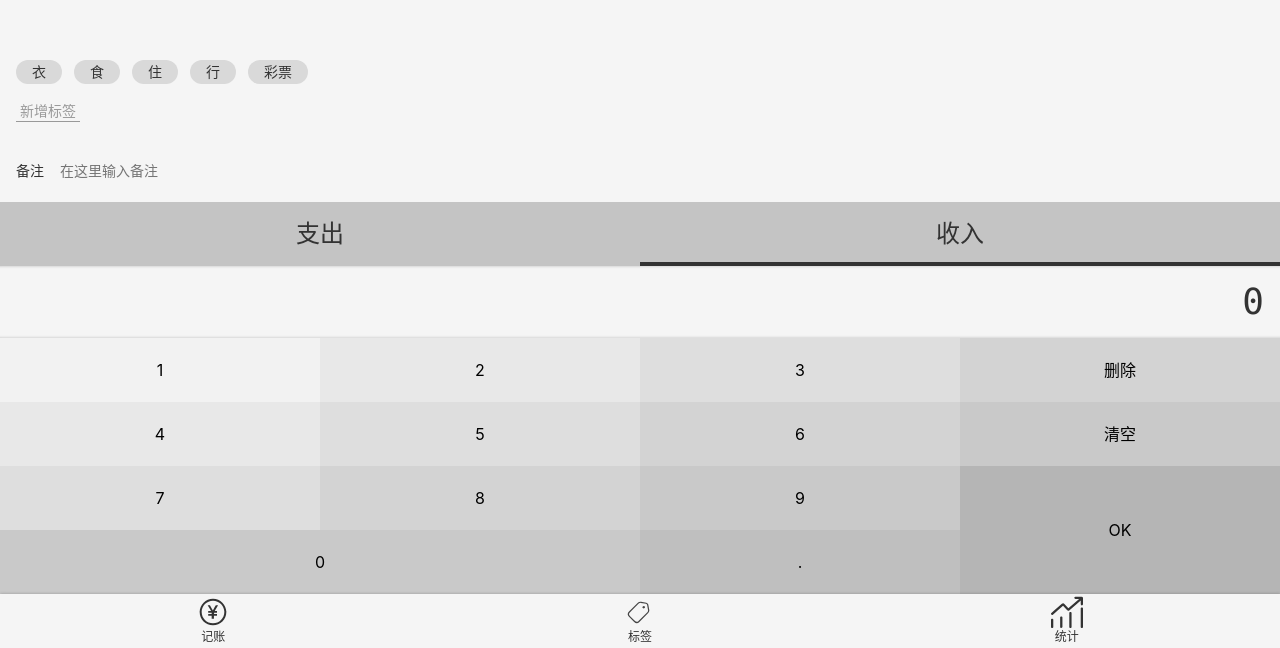
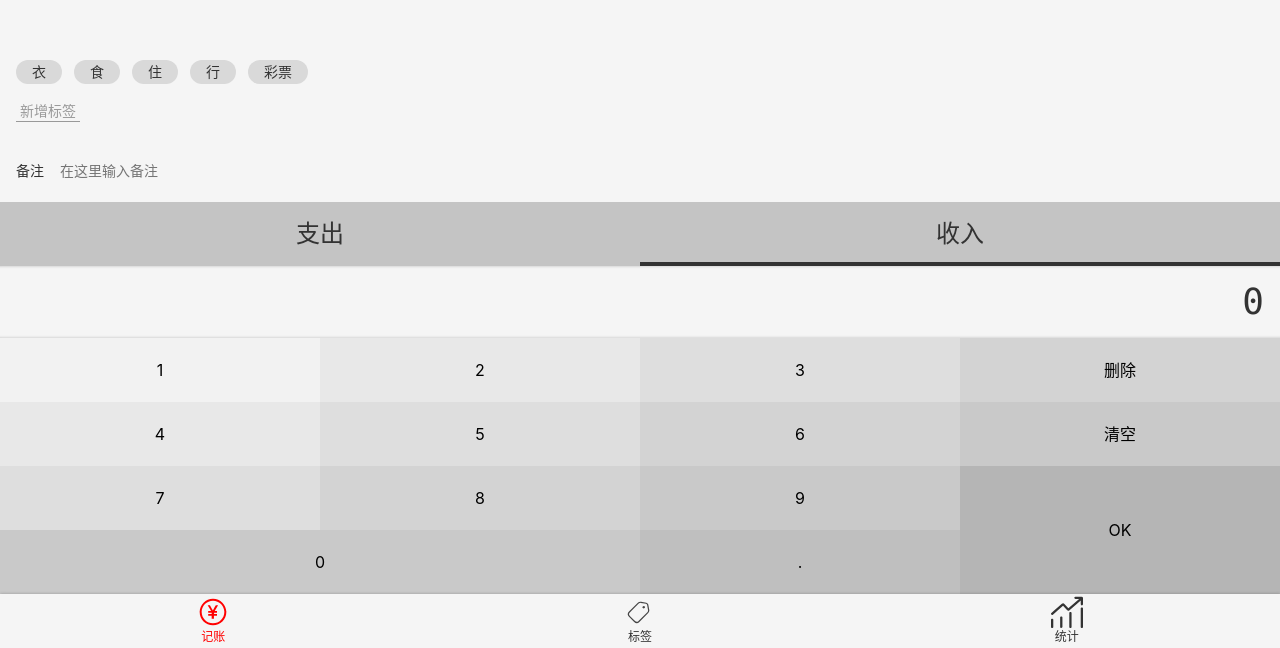
Before and after one commit to joeywongz/keeboo, a Vue app: page /labels/edit/1#/money in a window 1280 px wide. Shown: the part 152-800 px from the top of the page. Built offline with nearby package versions, Linux system fonts and the light colour scheme.

Commit message:
修复编辑标签时Nav组件中icon不高亮的问题

```diff
--- a/src/components/Nav.vue
+++ b/src/components/Nav.vue
@@ -1,14 +1,14 @@
 <template>
     <nav class="nav">
-      <router-link to="/Money" class="item" active-class="selected">
+      <router-link to="/money" class="item" active-class="selected">
         <Icon name="money"/>
          记账
         </router-link>
-      <router-link to="/Labels" class="item" active-class="selected">
+      <router-link to="/labels" class="item" active-class="selected">
         <Icon name="label"/>
         标签
       </router-link>
-      <router-link to="/Statistics" class="item" active-class="selected">
+      <router-link to="/statistics" class="item" active-class="selected">
         <Icon name="chart"/>
         统计
       </router-link>
```
